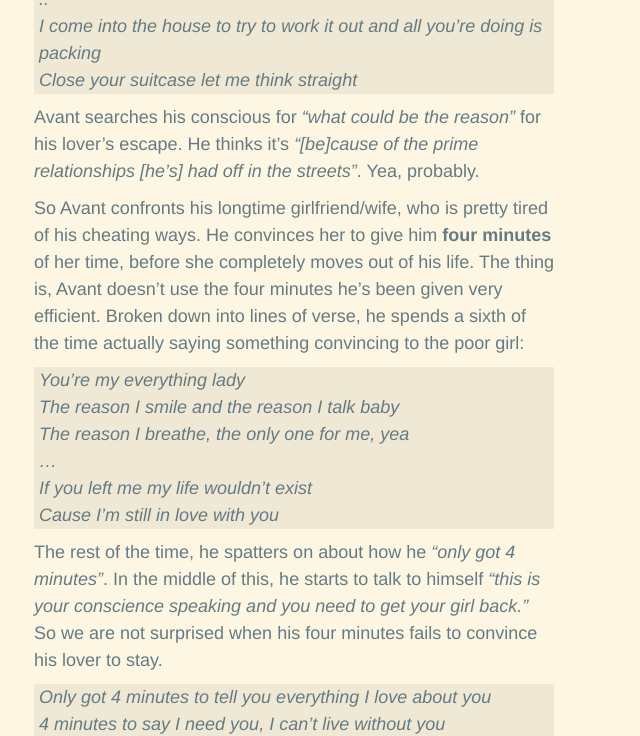
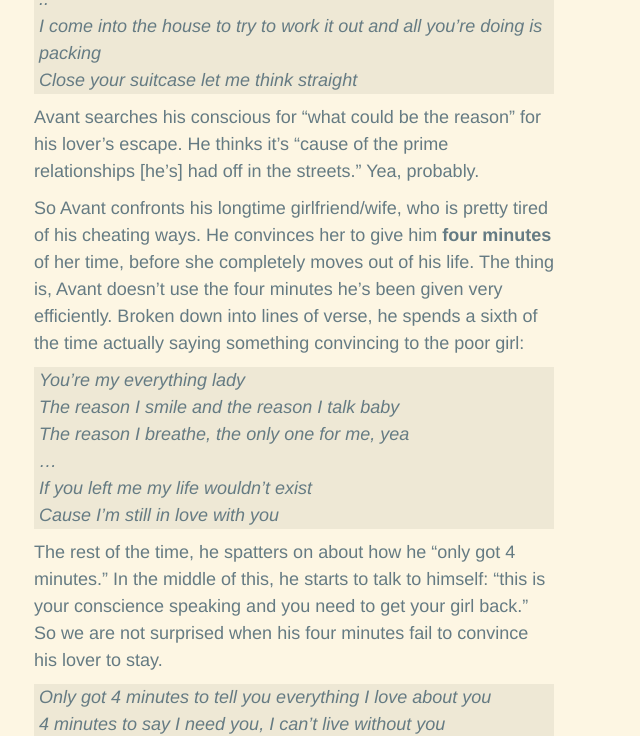
Before and after one commit to dangduc/dangduc.github.com, a Jekyll site: the page built from _posts/2011-10-24-he-needs-more-than-4-minutes.md, in a window 1280 px wide. Shown: the part 266-1002 px from the top of the page, without its empty margins (296-936 px from the left). Built offline with Jekyll 4.4.1, drawn with Linux system fonts in a browser that asks for light colours; some web fonts are replaced; Markdown is read by kramdown in place of the engine named in the settings.

Commit message:
revision to 4 minutes

```diff
--- a/_posts/2011-10-24-he-needs-more-than-4-minutes.md
+++ b/_posts/2011-10-24-he-needs-more-than-4-minutes.md
@@ -13,9 +13,9 @@ I hummed Avant's *4 Minutes* during work. I tend to like songs that tell a story
 
 >Close your suitcase let me think straight
 
-Avant searches his conscious for *"what could be the reason"* for his lover's escape. He thinks it's *"[be]cause of the prime relationships [he's] had off in the streets"*. Yea, probably.
+Avant searches his conscious for "what could be the reason" for his lover's escape. He thinks it's "cause of the prime relationships [he's] had off in the streets." Yea, probably.
 
-So Avant confronts his longtime girlfriend/wife, who is pretty tired of his cheating ways. He convinces her to give him **four minutes** of her time, before she completely moves out of his life. The thing is, Avant doesn't use the four minutes he's been given very efficient. Broken down into lines of verse, he spends a sixth of the time actually saying something convincing to the poor girl:
+So Avant confronts his longtime girlfriend/wife, who is pretty tired of his cheating ways. He convinces her to give him **four minutes** of her time, before she completely moves out of his life. The thing is, Avant doesn't use the four minutes he's been given very efficiently. Broken down into lines of verse, he spends a sixth of the time actually saying something convincing to the poor girl:
 
 >You're my everything lady
 
@@ -29,7 +29,7 @@ So Avant confronts his longtime girlfriend/wife, who is pretty tired of his chea
 
 >Cause I'm still in love with you
 
-The rest of the time, he spatters on about how he *"only got 4 minutes"*. In the middle of this, he starts to talk to himself *"this is your conscience speaking and you need to get your girl back."* So we are not surprised when his four minutes fails to convince his lover to stay.
+The rest of the time, he spatters on about how he "only got 4 minutes." In the middle of this, he starts to talk to himself: "this is your conscience speaking and you need to get your girl back." So we are not surprised when his four minutes fail to convince his lover to stay.
 
 >Only got 4 minutes to tell you everything I love about you
 
```
